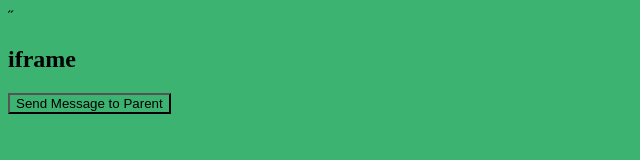
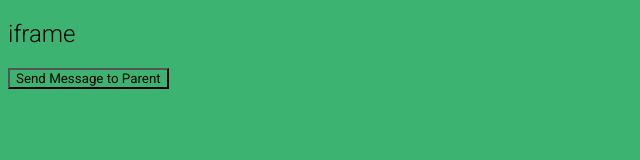
Before and after one commit to Drew-Daniels/liaison-iframe-app, a plain HTML site: page index.html in a window 1280 px wide. Shown: the whole page, without its empty margins (0-640 px from the left). Drawn offline with Linux system fonts and the light colour scheme.

Commit message:
add basic styling, modularize script

```diff
--- a/index.html
+++ b/index.html
@@ -1,28 +1,15 @@
 <!DOCTYPE html>
 <html>
     <head>
+        <link rel="preconnect" href="https://fonts.googleapis.com">
+        <link rel="preconnect" href="https://fonts.gstatic.com" crossorigin>
+        <link href="https://fonts.googleapis.com/css2?family=Roboto:wght@100;300;400&display=swap" rel="stylesheet">
         <link rel="stylesheet" href="style.css">
-        <script defer type="module">
-            import { IFrame } from 'https://unpkg.com/liaison-core/lib/index.js'
-            const iframe = IFrame({
-                // parentOrigin: 'https://drew-daniels.github.io/liaison-parent-app',
-                parentOrigin: 'http://localhost:5500',
-                effects: {
-                    sayHiFromIFrame: () => {
-                        console.log('Hello from iframe!')
-                    }
-                }
-            });
-            iframe.init();
-
-            const button = document.getElementById('iframe-btn');
-            button.onclick = () => {
-                iframe.callParentEffect({ name: 'sayHiFromParent', args: {} })
-            }
+        <script defer type="module" src="./index.js">
         </script>
     </head>
-    <body>˝
-        <h2>iframe</h2>
+    <body>
+        <h2 class="iframe-window-header">iframe</h2>
         <button id="iframe-btn">Send Message to Parent</button>
     </body>
 </html>
--- /dev/null
+++ b/index.js
@@ -0,0 +1,17 @@
+import { IFrame } from 'https://unpkg.com/liaison-core/lib/index.js'
+
+const iframe = IFrame({
+    // parentOrigin: 'https://drew-daniels.github.io/liaison-parent-app',
+    parentOrigin: 'http://localhost:5500',
+    effects: {
+        sayHiFromIFrame: () => {
+            console.log('Hello from iframe!')
+        }
+    }
+});
+iframe.init();
+
+const button = document.getElementById('iframe-btn');
+button.onclick = () => {
+    iframe.callParentEffect({ name: 'sayHiFromParent', args: {} })
+}
--- a/style.css
+++ b/style.css
@@ -1,3 +1,8 @@
 * {
-    background-color: mediumseagreen
+    background-color: mediumseagreen;
+    font-family: 'Roboto', sans-serif;
 }
+
+.iframe-window-header {
+    font-weight: 300;
+}
```
